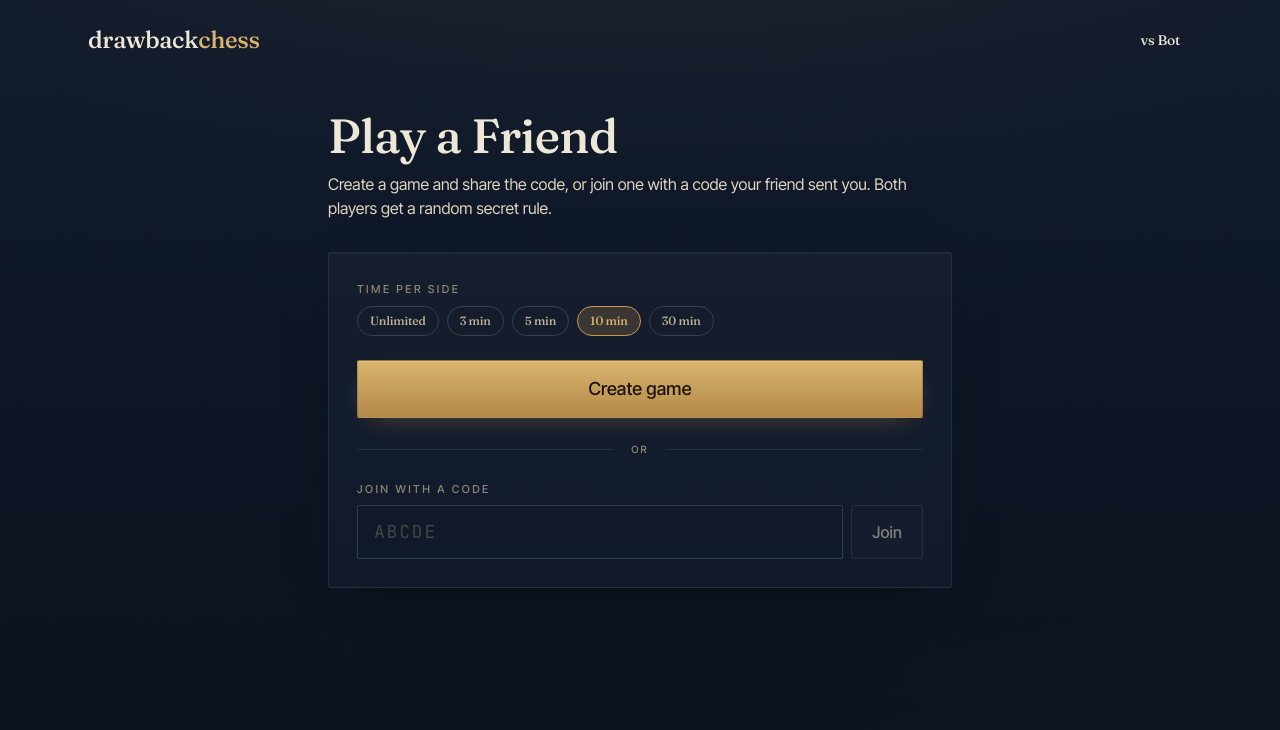
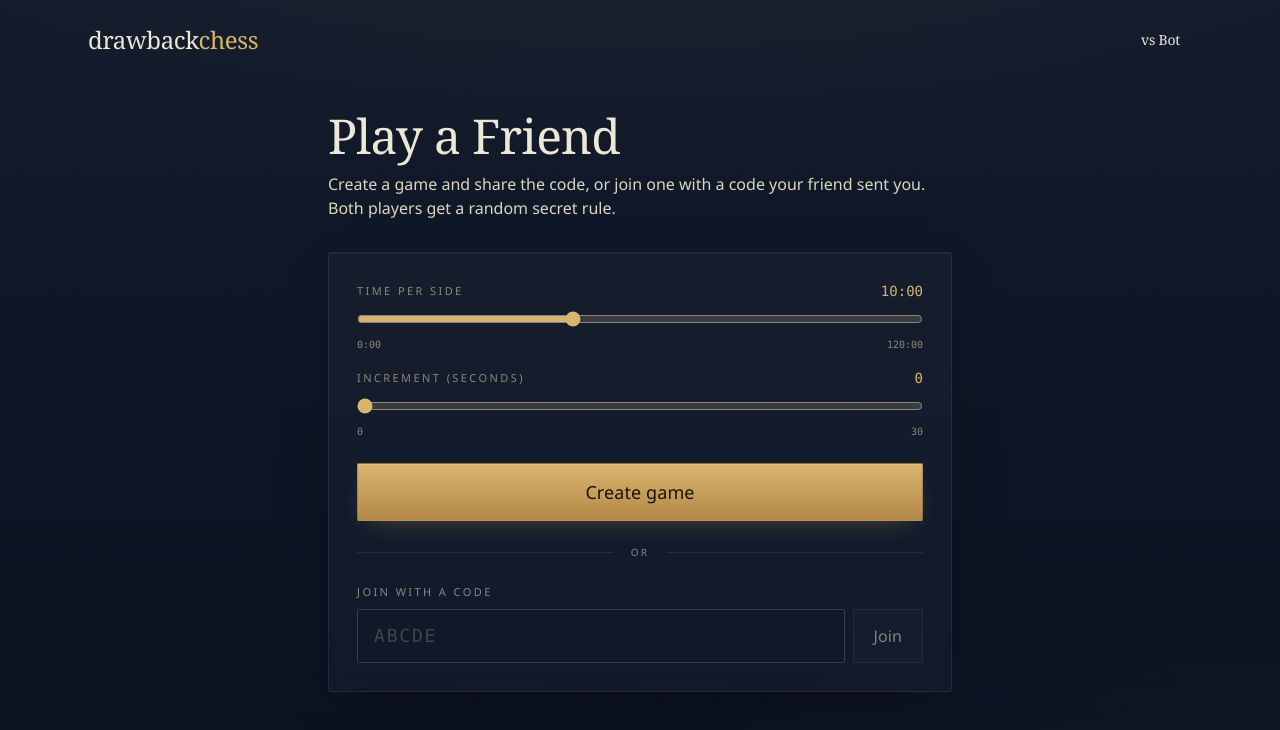
Before and after one commit to nerfchess/drawbackchess, a Next.js app: page /friend in a window 1280 px wide. Shown: the top 730 px of the page. Built offline with nearby package versions, Linux system fonts and the light colour scheme.

Commit message:
add timer and increment sliders to create game page

```diff
--- a/src/app/friend/page.tsx
+++ b/src/app/friend/page.tsx
@@ -21,6 +21,23 @@ import { isMuted, playCapture, playCheck, playMove as playMoveSfx, setMuted } fr
 
 type View = "setup" | "lobby" | "joining" | "game";
 
+const TIME_STEPS_SEC = [
+  5,
+  10,
+  15,
+  20,
+  30,
+  45,
+  60,
+  90,
+  120,
+  150,
+  180,
+  ...range(5 * 60, 10 * 60, 60),
+  ...range(12 * 60, 30 * 60, 2 * 60),
+  ...range(35 * 60, 2 * 60 * 60, 5 * 60),
+];
+
 function pickRandomDrawback() {
   const pool = PLAYABLE_DRAWBACKS.filter((d) => d.id !== "lucky");
   return pool[Math.floor(Math.random() * pool.length)];
@@ -39,7 +56,8 @@ export default function FriendPage() {
   const [view, setView] = useState<View>("setup");
   const [code, setCode] = useState("");
   const [joinCode, setJoinCode] = useState("");
-  const [timeSec, setTimeSec] = useState(600);
+  const [baseSec, setBaseSec] = useState(600);
+  const [incrementSec, setIncrementSec] = useState(0);
   const [error, setError] = useState<string | null>(null);
   const [muted, setMutedState] = useState(false);
 
@@ -51,6 +69,7 @@ export default function FriendPage() {
 
   const sessionRef = useRef<MPSession | null>(null);
   const clockEnabledRef = useRef(false);
+  const incrementMsRef = useRef(0);
 
   useEffect(() => setMutedState(isMuted()), []);
 
@@ -73,8 +92,15 @@ export default function FriendPage() {
     setWhiteMs(msg.timeSec * 1000);
     setBlackMs(msg.timeSec * 1000);
     clockEnabledRef.current = msg.timeSec > 0;
+    incrementMsRef.current = (msg.incrementSec ?? 0) * 1000;
     lastSentCount.current = 0;
     setView("game");
+  };
+
+  const addIncrement = (color: Color) => {
+    if (!clockEnabledRef.current || incrementMsRef.current <= 0) return;
+    if (color === "w") setWhiteMs((t) => t + incrementMsRef.current);
+    else setBlackMs((t) => t + incrementMsRef.current);
   };
 
   // Set up the session event handler. We do this once a session exists so we
@@ -105,7 +131,9 @@ export default function FriendPage() {
               (x.promotion ?? null) === (incoming.promotion ?? null),
           );
           if (!lm) return g;
+          const mover = g.board.turn;
           const next = playMove(g, lm);
+          addIncrement(mover);
           if (lm.captured) playCapture();
           else playMoveSfx();
           if (isInCheck(next.board, next.board.turn)) setTimeout(playCheck, 80);
@@ -131,7 +159,8 @@ export default function FriendPage() {
       whiteDrawbackId: pickRandomDrawback().id,
       blackDrawbackId: pickRandomDrawback().id,
       seed: makeSeed(),
-      timeSec,
+      timeSec: baseSec,
+      incrementSec,
     };
     wireSession(sess, "host", init);
     try {
@@ -180,6 +209,7 @@ export default function FriendPage() {
     if (!lm) return;
     const next = playMove(game, lm);
     setGame({ ...next });
+    addIncrement(myColor);
     sessionRef.current?.send({ type: "move", move: lm });
     if (lm.captured) playCapture();
     else playMoveSfx();
@@ -205,6 +235,7 @@ export default function FriendPage() {
     const tid = setTimeout(() => {
       const next = playMove(game, m);
       setGame({ ...next });
+      addIncrement(myColor);
       setPremoves((q) => q.slice(1));
       sessionRef.current?.send({ type: "move", move: m });
       if (m.captured) playCapture();
@@ -273,30 +304,23 @@ export default function FriendPage() {
           )}
 
           <div className="mt-8 plate p-6 sm:p-7 space-y-6">
-            <div>
-              <div className="smallcaps text-[11px] text-parchment-400 mb-2">Time per side</div>
-              <div className="flex flex-wrap gap-2">
-                {[
-                  { s: 0, l: "Unlimited" },
-                  { s: 180, l: "3 min" },
-                  { s: 300, l: "5 min" },
-                  { s: 600, l: "10 min" },
-                  { s: 1800, l: "30 min" },
-                ].map(({ s, l }) => (
-                  <button
-                    key={s}
-                    onClick={() => setTimeSec(s)}
-                    className={
-                      "px-3 py-1.5 rounded-full text-xs font-display transition border " +
-                      (timeSec === s
-                        ? "bg-gold/20 border-gold text-gold-leaf"
-                        : "border-white/15 text-parchment-300 hover:border-white/30")
-                    }
-                  >
-                    {l}
-                  </button>
-                ))}
-              </div>
+            <div className="space-y-4">
+              <TimeSlider
+                label="Time per Side"
+                value={baseSec}
+                values={[0, ...TIME_STEPS_SEC]}
+                display={baseSec === 0 ? "Unlimited" : formatTimeControl(baseSec)}
+                formatEdgeLabel={formatTimeControl}
+                onChange={setBaseSec}
+              />
+              <TimeSlider
+                label="Increment (Seconds)"
+                value={incrementSec}
+                values={range(0, 30, 1)}
+                display={String(incrementSec)}
+                disabled={baseSec === 0}
+                onChange={setIncrementSec}
+              />
             </div>
 
             <button
@@ -454,6 +478,63 @@ export default function FriendPage() {
   );
 }
 
+function range(start: number, end: number, step: number) {
+  const values: number[] = [];
+  for (let value = start; value <= end; value += step) {
+    values.push(value);
+  }
+  return values;
+}
+
+function formatTimeControl(seconds: number) {
+  const minutes = Math.floor(seconds / 60);
+  const remainingSec = seconds % 60;
+  return `${minutes}:${remainingSec.toString().padStart(2, "0")}`;
+}
+
+function TimeSlider({
+  label,
+  value,
+  values,
+  display,
+  disabled = false,
+  formatEdgeLabel = String,
+  onChange,
+}: {
+  label: string;
+  value: number;
+  values: number[];
+  display: string;
+  disabled?: boolean;
+  formatEdgeLabel?: (value: number) => string;
+  onChange: (value: number) => void;
+}) {
+  const index = Math.max(0, values.indexOf(value));
+
+  return (
+    <div className={disabled ? "opacity-50" : ""}>
+      <div className="flex items-center justify-between mb-2">
+        <div className="smallcaps text-[11px] text-parchment-400">{label}</div>
+        <div className="font-mono text-sm text-gold-leaf tabular-nums">{display}</div>
+      </div>
+      <input
+        type="range"
+        min={0}
+        max={values.length - 1}
+        step={1}
+        value={index}
+        disabled={disabled}
+        onChange={(e) => onChange(values[Number(e.target.value)])}
+        className="w-full accent-gold-leaf disabled:cursor-not-allowed"
+      />
+      <div className="mt-1 flex justify-between font-mono text-[10px] text-parchment-400">
+        <span>{formatEdgeLabel(values[0])}</span>
+        <span>{formatEdgeLabel(values[values.length - 1])}</span>
+      </div>
+    </div>
+  );
+}
+
 function SiteNav() {
   return (
     <nav className="px-6 py-6 max-w-6xl mx-auto flex items-center justify-between">
--- a/src/app/game/page.tsx
+++ b/src/app/game/page.tsx
@@ -120,6 +120,10 @@ function GamePage() {
     const t = parseInt(params.get("t") ?? "0", 10);
     return Number.isFinite(t) && t > 0 ? t * 1000 : 0;
   }, [params]);
+  const incrementMs = useMemo(() => {
+    const inc = parseInt(params.get("inc") ?? "0", 10);
+    return Number.isFinite(inc) && inc > 0 ? inc * 1000 : 0;
+  }, [params]);
   const clockEnabled = initialTimeMs > 0;
 
   const myColor: Color = useMemo(() => {
@@ -138,6 +142,12 @@ function GamePage() {
   const [blackMs, setBlackMs] = useState(initialTimeMs);
   const [settingsOpen, setSettingsOpen] = useState(false);
   const aiThinking = useRef(false);
+
+  const addIncrement = (color: Color) => {
+    if (!clockEnabled || incrementMs <= 0) return;
+    if (color === "w") setWhiteMs((t) => t + incrementMs);
+    else setBlackMs((t) => t + incrementMs);
+  };
 
   useEffect(() => {
     setMutedState(isMuted());
@@ -298,10 +308,11 @@ function GamePage() {
     const tid = setTimeout(() => {
       const next = playMove(game, m);
       setGame({ ...next });
+      addIncrement(myColor);
       setPremoves((q) => q.slice(1));
     }, 90);
     return () => clearTimeout(tid);
-  }, [game, premoves, moves, myColor]);
+  }, [game, premoves, moves, myColor, clockEnabled, incrementMs]);
 
   // Clock tick — decrement the active side's clock at 100ms intervals while the
   // game is live. The actual loss check is in a separate effect so we don't
@@ -341,8 +352,10 @@ function GamePage() {
     const tid = setTimeout(() => {
       const m = pickAIMove(game, difficulty);
       if (m) {
+        const mover = game.board.turn;
         const next = playMove(game, m);
         setGame({ ...next });
+        addIncrement(mover);
       } else {
         game.result = { winner: myColor, reason: "AI has no legal moves" };
         setGame({ ...game });
@@ -354,7 +367,7 @@ function GamePage() {
       clearTimeout(tid);
       aiThinking.current = false;
     };
-  }, [game, myColor, difficulty]);
+  }, [game, myColor, difficulty, clockEnabled, incrementMs]);
 
   if (!game) {
     return <LoadingPanel />;
@@ -382,6 +395,7 @@ function GamePage() {
     }
     const next = playMove(game, m);
     setGame({ ...next });
+    addIncrement(myColor);
   };
 
   const cancelPremove = () => setPremoves([]);
--- a/src/app/globals.css
+++ b/src/app/globals.css
@@ -12,6 +12,9 @@
   --oxblood: #b54641;
   --verdigris: #5a9b7a;
   --bruise: #7c7aa3;
+  --font-display: Georgia, "Iowan Old Style", "Palatino Linotype", serif;
+  --font-body: "Segoe UI", Inter, system-ui, sans-serif;
+  --font-mono: "Cascadia Mono", "JetBrains Mono", Consolas, monospace;
 }
 
 html, body {
--- a/src/app/layout.tsx
+++ b/src/app/layout.tsx
@@ -1,30 +1,7 @@
 import type { Metadata } from "next";
-import { Fraunces, Inter_Tight, JetBrains_Mono } from "next/font/google";
 import { Analytics } from "@vercel/analytics/react";
 import { SettingsBootstrap } from "@/components/SettingsBootstrap";
 import "./globals.css";
-
-const display = Fraunces({
-  subsets: ["latin"],
-  weight: ["400", "500", "600", "700"],
-  style: ["normal", "italic"],
-  variable: "--font-display",
-  display: "swap",
-});
-
-const body = Inter_Tight({
-  subsets: ["latin"],
-  weight: ["400", "500", "600"],
-  variable: "--font-body",
-  display: "swap",
-});
-
-const mono = JetBrains_Mono({
-  subsets: ["latin"],
-  weight: ["400", "500"],
-  variable: "--font-mono",
-  display: "swap",
-});
 
 export const metadata: Metadata = {
   title: "Drawback Chess · chess with secret rules",
@@ -34,7 +11,7 @@ export const metadata: Metadata = {
 
 export default function RootLayout({ children }: { children: React.ReactNode }) {
   return (
-    <html lang="en" className={`${display.variable} ${body.variable} ${mono.variable}`}>
+    <html lang="en">
       <body className="no-tap-highlight font-body">
         <SettingsBootstrap />
         {children}
--- a/src/app/play/page.tsx
+++ b/src/app/play/page.tsx
@@ -6,13 +6,31 @@ import { useEffect, useState } from "react";
 import { PLAYABLE_DRAWBACKS } from "@/engine/drawbacks/library";
 import { loadRating } from "@/lib/rating";
 
+const TIME_STEPS_SEC = [
+  5,
+  10,
+  15,
+  20,
+  30,
+  45,
+  60,
+  90,
+  120,
+  150,
+  180,
+  ...range(5 * 60, 10 * 60, 60),
+  ...range(12 * 60, 30 * 60, 2 * 60),
+  ...range(35 * 60, 2 * 60 * 60, 5 * 60),
+];
+
 export default function PlayPage() {
   const router = useRouter();
   const [difficulty, setDifficulty] = useState<"easy" | "medium" | "hard">("medium");
   const [color, setColor] = useState<"w" | "b" | "random">("random");
   const [drawbackId, setDrawbackId] = useState<string>("random");
-  // Time control in seconds per side; 0 = unlimited (no clock)
-  const [timeSec, setTimeSec] = useState<number>(600);
+  // Time control in seconds; base = 0 means unlimited (no clock).
+  const [baseSec, setBaseSec] = useState<number>(10 * 60);
+  const [incrementSec, setIncrementSec] = useState<number>(0);
   const [rating, setRating] = useState<number | null>(null);
   const [games, setGames] = useState<number>(0);
   useEffect(() => {
@@ -27,7 +45,8 @@ export default function PlayPage() {
       difficulty,
       color,
       drawback: drawbackId,
-      t: String(timeSec),
+      t: String(baseSec),
+      inc: String(incrementSec),
     });
     router.push(`/game?${params.toString()}`);
   };
@@ -87,19 +106,24 @@ export default function PlayPage() {
             <Pill selected={color === "b"} onClick={() => setColor("b")}>Black</Pill>
           </Group>
 
-          <Group label="Time per side">
-            {([
-              { s: 0, l: "Unlimited" },
-              { s: 180, l: "3 min" },
-              { s: 300, l: "5 min" },
-              { s: 600, l: "10 min" },
-              { s: 1800, l: "30 min" },
-            ] as const).map(({ s, l }) => (
-              <Pill key={s} selected={timeSec === s} onClick={() => setTimeSec(s)}>
-                {l}
-              </Pill>
-            ))}
-          </Group>
+          <div className="space-y-4">
+            <TimeSlider
+              label="Time per Side"
+              value={baseSec}
+              values={[0, ...TIME_STEPS_SEC]}
+              display={baseSec === 0 ? "Unlimited" : formatTimeControl(baseSec)}
+              formatEdgeLabel={formatTimeControl}
+              onChange={setBaseSec}
+            />
+            <TimeSlider
+              label="Increment (Seconds)"
+              value={incrementSec}
+              values={range(0, 30, 1)}
+              display={String(incrementSec)}
+              disabled={baseSec === 0}
+              onChange={setIncrementSec}
+            />
+          </div>
 
           <Group label="Your secret rule">
             <Pill selected={drawbackId === "random"} onClick={() => setDrawbackId("random")}>
@@ -149,6 +173,63 @@ export default function PlayPage() {
   );
 }
 
+function range(start: number, end: number, step: number) {
+  const values: number[] = [];
+  for (let value = start; value <= end; value += step) {
+    values.push(value);
+  }
+  return values;
+}
+
+function formatTimeControl(seconds: number) {
+  const minutes = Math.floor(seconds / 60);
+  const remainingSec = seconds % 60;
+  return `${minutes}:${remainingSec.toString().padStart(2, "0")}`;
+}
+
+function TimeSlider({
+  label,
+  value,
+  values,
+  display,
+  disabled = false,
+  formatEdgeLabel = String,
+  onChange,
+}: {
+  label: string;
+  value: number;
+  values: number[];
+  display: string;
+  disabled?: boolean;
+  formatEdgeLabel?: (value: number) => string;
+  onChange: (value: number) => void;
+}) {
+  const index = Math.max(0, values.indexOf(value));
+
+  return (
+    <div className={disabled ? "opacity-50" : ""}>
+      <div className="flex items-center justify-between mb-2">
+        <div className="smallcaps text-[11px] text-parchment-400">{label}</div>
+        <div className="font-mono text-sm text-gold-leaf tabular-nums">{display}</div>
+      </div>
+      <input
+        type="range"
+        min={0}
+        max={values.length - 1}
+        step={1}
+        value={index}
+        disabled={disabled}
+        onChange={(e) => onChange(values[Number(e.target.value)])}
+        className="w-full accent-gold-leaf disabled:cursor-not-allowed"
+      />
+      <div className="mt-1 flex justify-between font-mono text-[10px] text-parchment-400">
+        <span>{formatEdgeLabel(values[0])}</span>
+        <span>{formatEdgeLabel(values[values.length - 1])}</span>
+      </div>
+    </div>
+  );
+}
+
 function Group({ label, children }: { label: string; children: React.ReactNode }) {
   return (
     <div>
--- a/src/lib/multiplayer.ts
+++ b/src/lib/multiplayer.ts
@@ -5,7 +5,7 @@
 import type { Move } from "@/engine/types";
 
 export type MPMessage =
-  | { type: "init"; whiteDrawbackId: string; blackDrawbackId: string; seed: number; timeSec: number }
+  | { type: "init"; whiteDrawbackId: string; blackDrawbackId: string; seed: number; timeSec: number; incrementSec?: number }
   | { type: "move"; move: Move }
   | { type: "resign" }
   | { type: "ping" };
```
Also changed, not shown: 1 other file (tests, documents, lock files or other folders).
